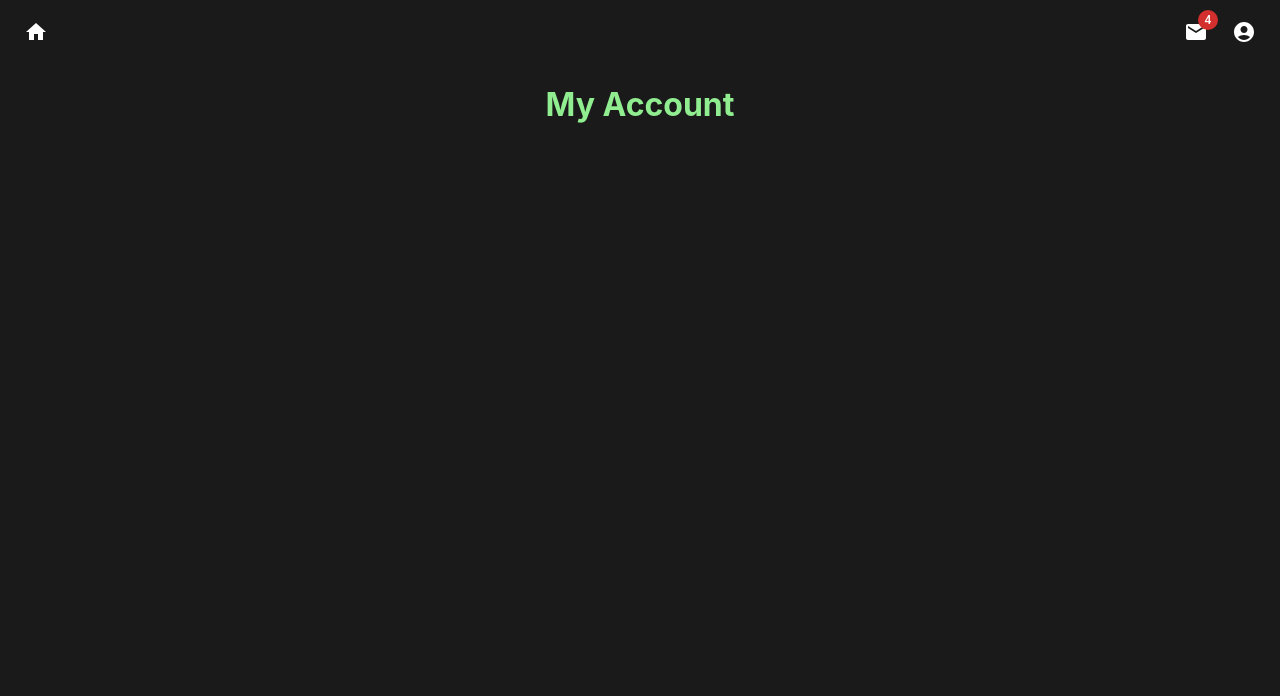
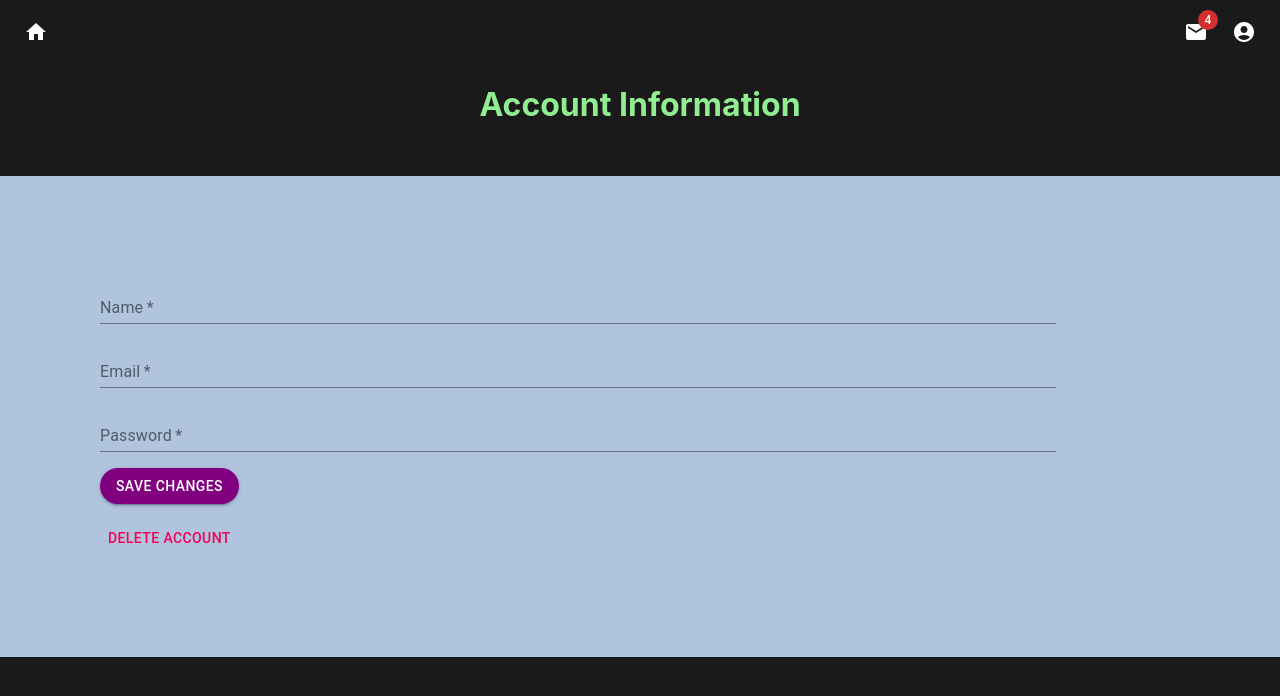
Before and after one commit to JassyAl/teamMeal, a React (Create React App) app: page /Account in a window 1280 px wide. Shown: the top 696 px of the page. Built offline with nearby package versions, Linux system fonts and the light colour scheme; no server answers.

Commit message:
added account page

```diff
--- a/src/App.js
+++ b/src/App.js
@@ -10,7 +10,6 @@ import HomePage from "./components/Dashboard/HomePage";
 import Journal from "./components/Journal/Journal";
 import DailyProgress from "./components/Journal/DailyProgress";
 import NoPage from "./components/NoPage";
-import Profile from "./components/Dashboard/Profile";
 import Messages from "./components/Dashboard/Messages";
 import AccountInfo from "./components/Dashboard/AccountInfo";
 import TAC from "./components/SignOn/TAC";
@@ -18,14 +17,16 @@ import Calendar from "./components/Calendar/Calendar";
 import SavedRecipes from "./components/Recipes/SavedRecipes";
 import CustomRecipes from "./components/Recipes/CustomRecipes";
 import HealthGuides from "./components/Dashboard/Health";
-
+import GroceryList from "./components/Recipes/GroceryList";
+import ProfilePage from "./components/Dashboard/Profile";
 import { fetchFromAPI } from "./API/fetchFromAPI";
 import { useState, useEffect } from "react";
-import GroceryList from "./components/Recipes/GroceryList";
+
 
 function App() {
   const [selectedCategory, setSelectedCategory] = useState("chicken");
   const [recipes, setRecipes] = useState([]);
+  const [image, setImage] = useState("");
 
   useEffect(() => {
     fetchFromAPI(`search?part=snippet&q=${selectedCategory}`).then((data) =>
@@ -38,7 +39,7 @@ function App() {
   const showNavBar = location.pathname !== "/";
   return (
     <div className="App">
-      {showNavBar && <NavBar />}
+      {showNavBar && <NavBar image={image} setImage={setImage} />}
       <Routes>
         <Route path="/" element={<Landing />}></Route>
         <Route path="/SignIn" element={<SignIn />}></Route>
@@ -65,7 +66,7 @@ function App() {
         <Route path="/HomePage" element={<HomePage />}></Route>
         <Route path="/Journal" element={<Journal />}></Route>
         <Route path="/DailyProgress" element={<DailyProgress />}></Route>
-        <Route path="/Profile" element={<Profile />}></Route>
+        <Route path="/Profile" element={<ProfilePage image={image} setImage={setImage} />}></Route>
         <Route path="/Calendar" element={<Calendar />}></Route>
         <Route path="/Messages" element={<Messages />}></Route>
         <Route path="/Account" element={<AccountInfo />}></Route>
--- a/src/components/Dashboard/AccountInfo.jsx
+++ b/src/components/Dashboard/AccountInfo.jsx
@@ -1,9 +1,142 @@
-import React from "react";
+import React, { useState } from "react";
+import {
+  Button,
+  Grid,
+  TextField,
+  Dialog,
+  DialogTitle,
+  DialogContent,
+  DialogContentText,
+  DialogActions,
+} from "@material-ui/core";
 
 function AccountInfo() {
+  const [name, setName] = useState("");
+  const [email, setEmail] = useState("");
+  const [password, setPassword] = useState("");
+  const [deleteDialogOpen, setDeleteDialogOpen] = useState(false);
+
+  const handleNameChange = (event) => {
+    setName(event.target.value);
+  };
+
+  const handleEmailChange = (event) => {
+    setEmail(event.target.value);
+  };
+
+  const handlePasswordChange = (event) => {
+    setPassword(event.target.value);
+  };
+
+  const handleSubmit = (event) => {
+    event.preventDefault();
+    // Handle form submission here
+  };
+
+  const handleDelete = () => {
+    // Handle account deletion here
+    setDeleteDialogOpen(false);
+  };
+
+  const handleDeleteDialogOpen = () => {
+    setDeleteDialogOpen(true);
+  };
+
+  const handleDeleteDialogClose = () => {
+    setDeleteDialogOpen(false);
+  };
+
   return (
     <div>
-      <h1>My Account</h1>
+      <div>
+        <h1>Account Information</h1>
+      </div>
+      <Grid container spacing={2}>
+        <Grid item xs={12}>
+          <form onSubmit={handleSubmit} style={{backgroundColor: "lightsteelblue", padding: 100 }}>
+            <Grid container spacing={2}>
+              <Grid item xs={9}>
+                <TextField
+                  required
+                  id="name"
+                  label="Name"
+                  fullWidth
+                  value={name}
+                  onChange={handleNameChange}
+                />
+              </Grid>
+              <Grid item xs={9}>
+                <TextField
+                  required
+                  id="email"
+                  label="Email"
+                  type="email"
+                  fullWidth
+                  value={email}
+                  onChange={handleEmailChange}
+                />
+              </Grid>
+              <Grid item xs={9}>
+                <TextField
+                  required
+                  id="password"
+                  label="Password"
+                  type="password"
+                  fullWidth
+                  value={password}
+                  onChange={handlePasswordChange}
+                />
+              </Grid>
+              <Grid item xs={12}>
+                <Button
+                  type="submit"
+                  variant="contained"
+                  style={{
+                    borderRadius: 30,
+                    backgroundColor: "purple",
+                    color: "white",
+                  }}
+                >
+                  Save Changes
+                </Button>
+              </Grid>
+              <Grid item xs={12}>
+                <Button
+                  variant="text"
+                  color="secondary"
+                  onClick={handleDeleteDialogOpen}
+                >
+                  Delete Account
+                </Button>
+              </Grid>
+            </Grid>
+          </form>
+        </Grid>
+      </Grid>
+      <Dialog
+        open={deleteDialogOpen}
+        onClose={handleDeleteDialogClose}
+        aria-labelledby="alert-dialog-title"
+        aria-describedby="alert-dialog-description"
+      >
+        <DialogTitle id="alert-dialog-title">
+          {"Are you sure you want to delete your account?"}
+        </DialogTitle>
+        <DialogContent>
+          <DialogContentText id="alert-dialog-description">
+            Are you sure want delete your account? <br/>
+            This action cannot be undone.
+          </DialogContentText>
+        </DialogContent>
+        <DialogActions>
+          <Button onClick={handleDeleteDialogClose} color="primary">
+            Cancel
+          </Button>
+          <Button onClick={handleDelete} color="secondary">
+            Delete
+          </Button>
+        </DialogActions>
+      </Dialog>
     </div>
   );
 }
--- a/src/components/Dashboard/Profile.jsx
+++ b/src/components/Dashboard/Profile.jsx
@@ -21,11 +21,11 @@ const useStyles = makeStyles((theme) => ({
   },
 }));
 
-function ProfilePage() {
+function ProfilePage(props) {
   const classes = useStyles();
   const [username, setUsername] = useState("Healthy Jack");
   const [email, setEmail] = useState("healthyjack@gmail.com");
-  const [image, setImage] = useState("");
+  const { image, setImage } = props;
 
   const handleUsernameChange = (event) => {
     setUsername(event.target.value);
@@ -50,7 +50,16 @@ function ProfilePage() {
 
   return (
     <div className={classes.root}>
-      <Avatar alt={username} src={image} className={classes.avatar} />
+      <Avatar
+        alt={username}
+        src={image}
+        className={classes.avatar}
+        onClick={() => document.getElementById("avatar-upload").click()}
+        onMouseEnter={(e) => (e.currentTarget.style.opacity = 0.5)}
+        onMouseLeave={(e) => (e.currentTarget.style.opacity = 1)}
+        onChange={(e) => setImage(e.target.value)}
+      />
+
       <Typography variant="h3">{username}</Typography>
       <Typography variant="subtitle2">{email}</Typography>
       <input
--- a/src/components/Navigation/NavBar.jsx
+++ b/src/components/Navigation/NavBar.jsx
@@ -1,15 +1,13 @@
 import * as React from "react";
-import { useState } from "react";
 import { Avatar, AppBar, Box, Toolbar, IconButton, Badge, MenuItem, Menu } from "@mui/material";
 import AccountCircle from "@mui/icons-material/AccountCircle";
 import { Mail as MailIcon } from "@mui/icons-material";
 import MoreIcon from "@mui/icons-material/MoreVert";
 import Home from "@mui/icons-material/Home";
 import "./appBar.css";
-// import { handleImageChange } from '../Dashboard/Profile';
 
 
-function NavBar() {
+function NavBar(props) {
   const [anchorEl, setAnchorEl] = React.useState(null);
   const [mobileMoreAnchorEl, setMobileMoreAnchorEl] = React.useState(null);
 
@@ -34,10 +32,7 @@ function NavBar() {
   };
 
   // navbar image component
-  const [image, setImage] = useState("");
-  // const handleImageChange = (image) => {
-  //   setImage(image);
-  // };
+  const { image } = props;
 
   const menuId = "primary-search-account-menu";
 
@@ -99,7 +94,7 @@ function NavBar() {
           aria-haspopup="true"
           color="inherit"
         >
-          <Avatar alt="Profile" src={image} />
+          <Avatar alt="Profile" src={image} sx={{ width: 32, height: 32 }}/>
         </IconButton>
         <p>Profile</p>
       </MenuItem>
```
